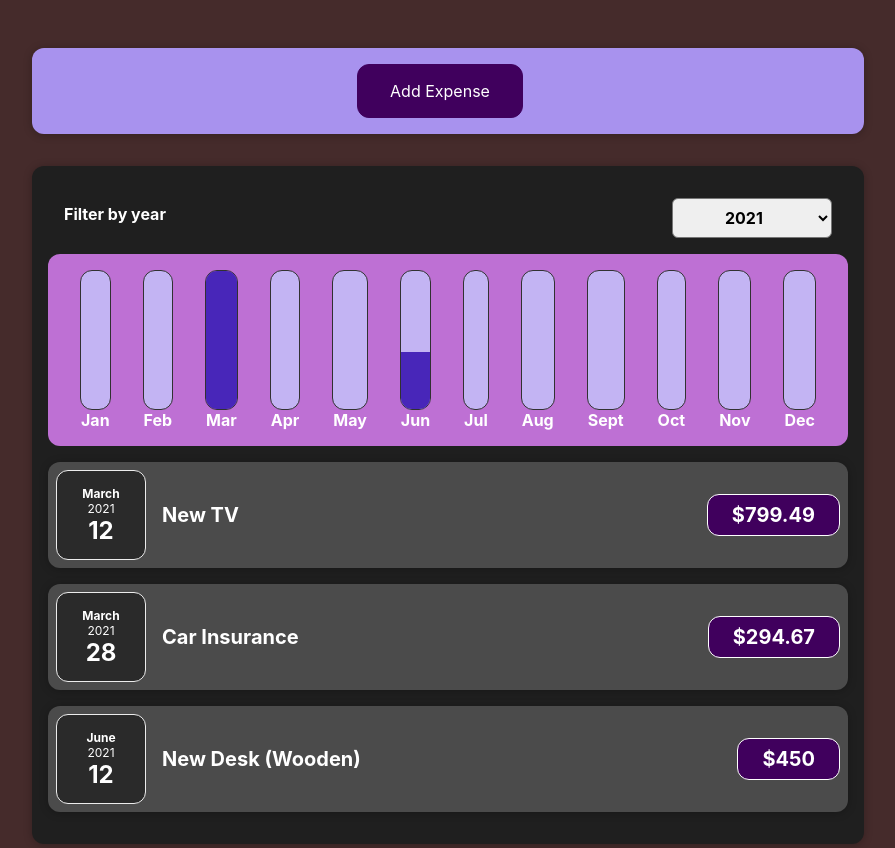
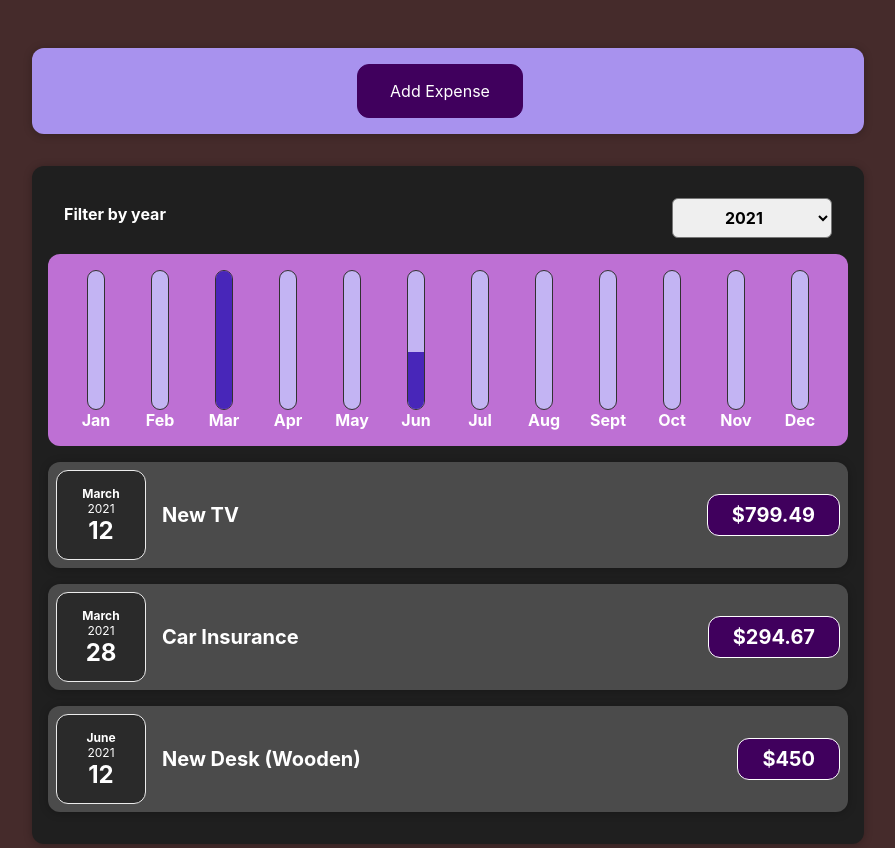
Before and after one commit to Setmaster/react-expensetracker, a React (Create React App) app: page / in a window 1280 px wide. Shown: the whole page, without its empty margins (192-1087 px from the left). Built offline with nearby package versions, Linux system fonts and the light colour scheme.

Commit message:
Added width styling to char bars

```diff
--- a/src/components/Chart/ChartBar.css
+++ b/src/components/Chart/ChartBar.css
@@ -1,5 +1,6 @@
 .chart-bar {
     height: 100%;
+    width: 1rem;
     display: flex;
     flex-direction: column;
     align-items: center;
```
